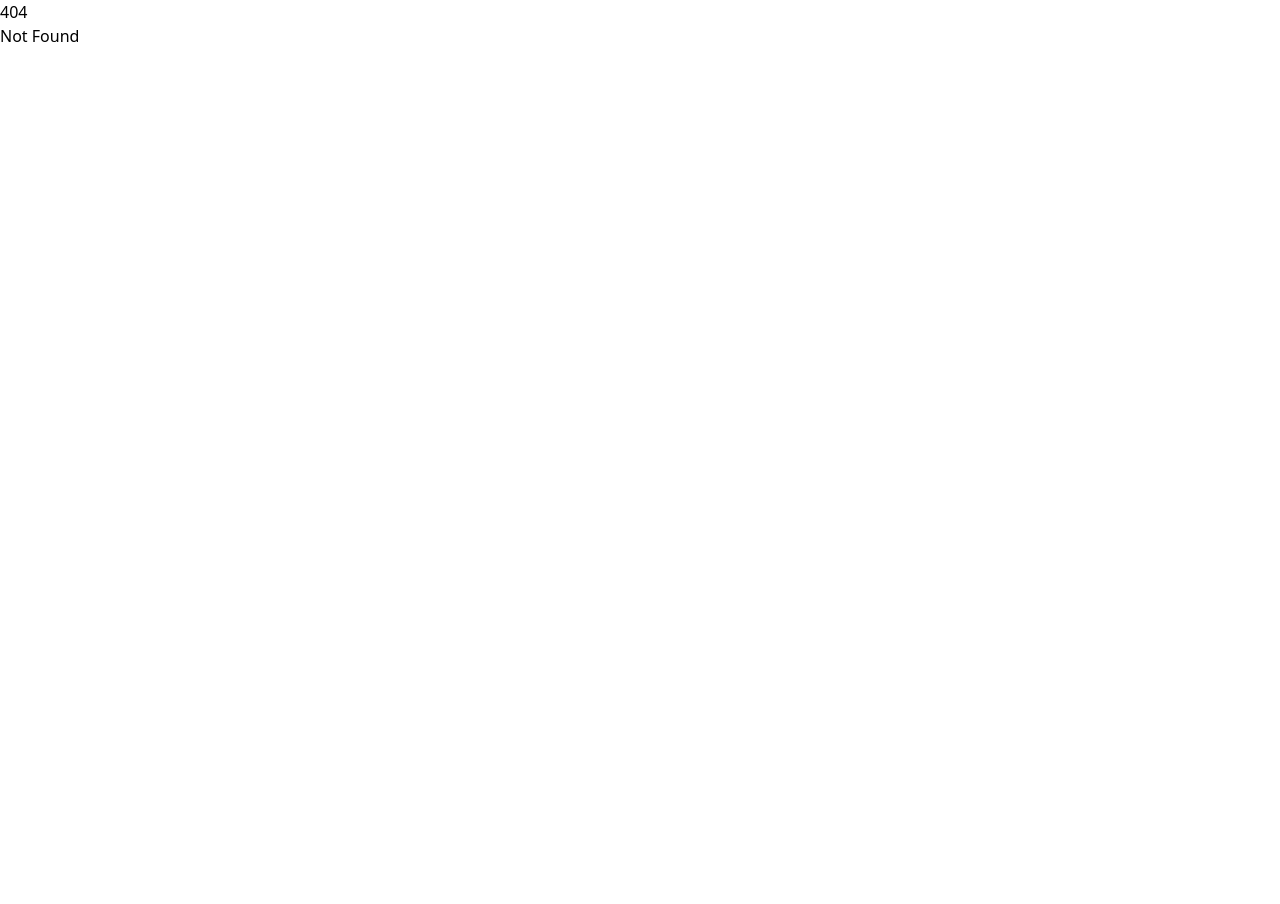
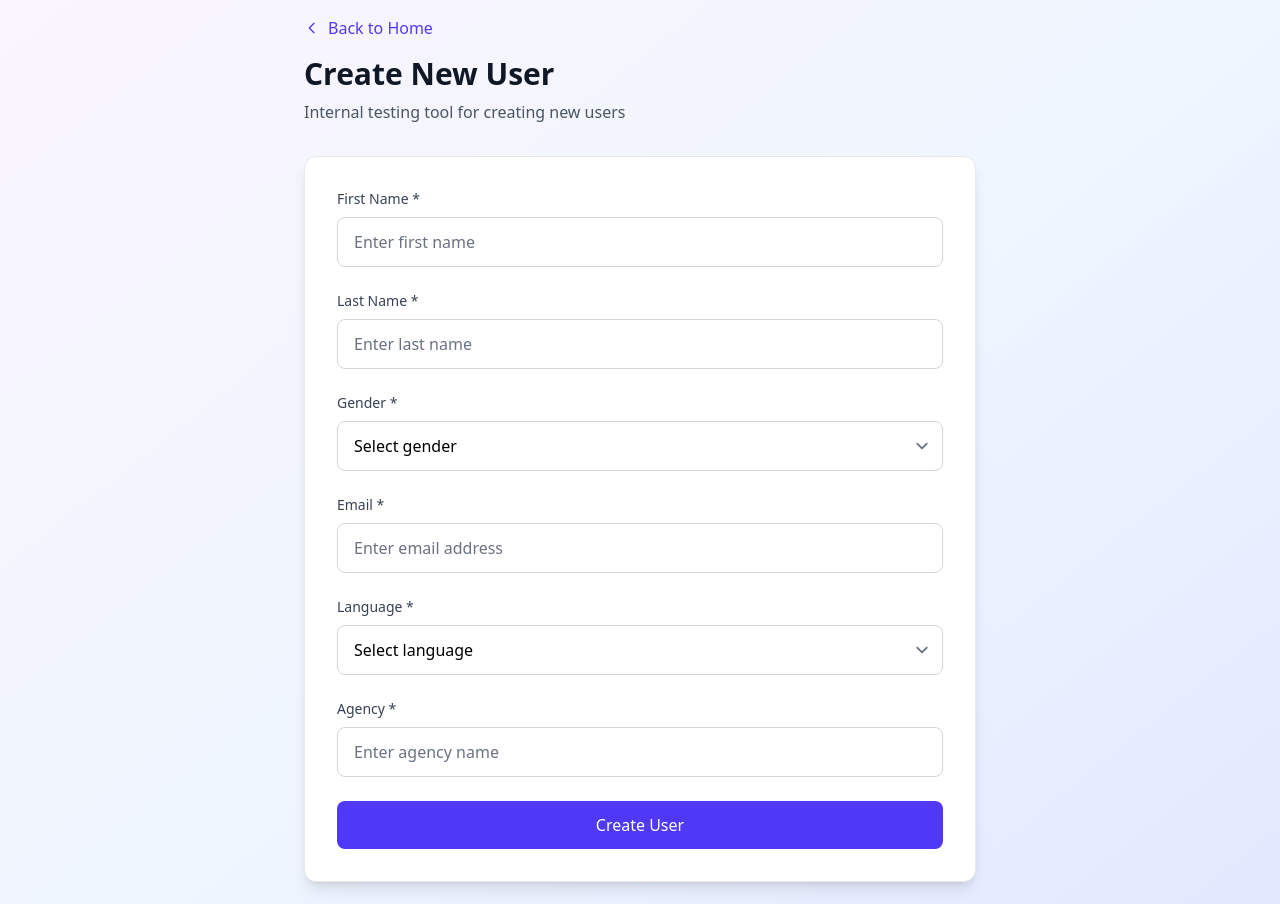
Before and after one commit to robswbl/uniqu-mvp, a SvelteKit app: page /create-user in a window 1280 px wide. Before the commit this address had no page. Shown: the top 904 px of the page. Before the commit the page ends 800 px from the top, so only its background shows below. Built offline with nearby package versions, Linux system fonts and the light colour scheme.

Commit message:
feat: add internal user creation page for testing

```diff
--- /dev/null
+++ b/src/routes/create-user/+page.svelte
@@ -0,0 +1,230 @@
+<!-- src/routes/create-user/+page.svelte -->
+<script lang="ts">
+  import { goto } from '$app/navigation';
+
+  let firstName = '';
+  let lastName = '';
+  let gender = '';
+  let email = '';
+  let language = '';
+  let agency = '';
+  let isSubmitting = false;
+  let message = '';
+  let messageType = '';
+
+  async function createUser() {
+    if (!firstName || !lastName || !gender || !email || !language || !agency) {
+      message = 'Please fill in all fields';
+      messageType = 'error';
+      return;
+    }
+
+    isSubmitting = true;
+    message = '';
+
+    try {
+      const userData = {
+        firstName,
+        lastName,
+        gender,
+        email,
+        language,
+        agency
+      };
+
+      const response = await fetch('https://manage.app.n8n.cloud/webhook/clients/uniqu-createuser', {
+        method: 'POST',
+        headers: {
+          'Content-Type': 'application/json',
+        },
+        body: JSON.stringify(userData)
+      });
+
+      if (response.ok) {
+        message = 'User created successfully!';
+        messageType = 'success';
+        // Clear form
+        firstName = '';
+        lastName = '';
+        gender = '';
+        email = '';
+        language = '';
+        agency = '';
+      } else {
+        message = 'Failed to create user. Please try again.';
+        messageType = 'error';
+      }
+    } catch (error) {
+      console.error('Error creating user:', error);
+      message = 'Error creating user. Please try again.';
+      messageType = 'error';
+    } finally {
+      isSubmitting = false;
+    }
+  }
+</script>
+
+<svelte:head>
+  <title>Create User - Internal Testing</title>
+</svelte:head>
+
+<div class="min-h-screen bg-gradient-to-br from-purple-50 via-blue-50 to-indigo-100 p-4">
+  <div class="max-w-2xl mx-auto">
+
+    <!-- Header -->
+    <div class="mb-8">
+      <button
+        on:click={() => goto('/')}
+        class="inline-flex items-center text-indigo-600 hover:text-indigo-800 transition-colors duration-200 mb-4"
+        type="button"
+      >
+        <svg class="w-4 h-4 mr-2" fill="none" stroke="currentColor" viewBox="0 0 24 24">
+          <path stroke-linecap="round" stroke-linejoin="round" stroke-width="2" d="M15 19l-7-7 7-7" />
+        </svg>
+        Back to Home
+      </button>
+
+      <h1 class="text-3xl font-bold text-gray-900 mb-2">Create New User</h1>
+      <p class="text-gray-600">Internal testing tool for creating new users</p>
+    </div>
+
+    <!-- Form -->
+    <div class="bg-white rounded-xl shadow-lg border border-gray-200 p-8">
+      <form on:submit|preventDefault={createUser} class="space-y-6">
+
+        <!-- First Name -->
+        <div>
+          <label for="firstName" class="block text-sm font-medium text-gray-700 mb-2">
+            First Name *
+          </label>
+          <input
+            id="firstName"
+            type="text"
+            bind:value={firstName}
+            required
+            class="w-full px-4 py-3 border border-gray-300 rounded-lg focus:ring-2 focus:ring-indigo-500 focus:border-indigo-500 transition-colors"
+            placeholder="Enter first name"
+          />
+        </div>
+
+        <!-- Last Name -->
+        <div>
+          <label for="lastName" class="block text-sm font-medium text-gray-700 mb-2">
+            Last Name *
+          </label>
+          <input
+            id="lastName"
+            type="text"
+            bind:value={lastName}
+            required
+            class="w-full px-4 py-3 border border-gray-300 rounded-lg focus:ring-2 focus:ring-indigo-500 focus:border-indigo-500 transition-colors"
+            placeholder="Enter last name"
+          />
+        </div>
+
+        <!-- Gender -->
+        <div>
+          <label for="gender" class="block text-sm font-medium text-gray-700 mb-2">
+            Gender *
+          </label>
+          <select
+            id="gender"
+            bind:value={gender}
+            required
+            class="w-full px-4 py-3 border border-gray-300 rounded-lg focus:ring-2 focus:ring-indigo-500 focus:border-indigo-500 transition-colors"
+          >
+            <option value="">Select gender</option>
+            <option value="male">Male</option>
+            <option value="female">Female</option>
+          </select>
+        </div>
+
+        <!-- Email -->
+        <div>
+          <label for="email" class="block text-sm font-medium text-gray-700 mb-2">
+            Email *
+          </label>
+          <input
+            id="email"
+            type="email"
+            bind:value={email}
+            required
+            class="w-full px-4 py-3 border border-gray-300 rounded-lg focus:ring-2 focus:ring-indigo-500 focus:border-indigo-500 transition-colors"
+            placeholder="Enter email address"
+          />
+        </div>
+
+        <!-- Language -->
+        <div>
+          <label for="language" class="block text-sm font-medium text-gray-700 mb-2">
+            Language *
+          </label>
+          <select
+            id="language"
+            bind:value={language}
+            required
+            class="w-full px-4 py-3 border border-gray-300 rounded-lg focus:ring-2 focus:ring-indigo-500 focus:border-indigo-500 transition-colors"
+          >
+            <option value="">Select language</option>
+            <option value="English">English</option>
+            <option value="German">German</option>
+          </select>
+        </div>
+
+        <!-- Agency -->
+        <div>
+          <label for="agency" class="block text-sm font-medium text-gray-700 mb-2">
+            Agency *
+          </label>
+          <input
+            id="agency"
+            type="text"
+            bind:value={agency}
+            required
+            class="w-full px-4 py-3 border border-gray-300 rounded-lg focus:ring-2 focus:ring-indigo-500 focus:border-indigo-500 transition-colors"
+            placeholder="Enter agency name"
+          />
+        </div>
+
+        <!-- Message -->
+        {#if message}
+          <div class="p-4 rounded-lg {messageType === 'success' ? 'bg-green-50 border border-green-200 text-green-800' : 'bg-red-50 border border-red-200 text-red-800'}">
+            {message}
+          </div>
+        {/if}
+
+        <!-- Submit Button -->
+        <button
+          type="submit"
+          disabled={isSubmitting}
+          class="w-full bg-indigo-600 hover:bg-indigo-700 disabled:bg-indigo-400 text-white font-medium py-3 px-6 rounded-lg transition-colors duration-200 flex items-center justify-center"
+        >
+          {#if isSubmitting}
+            <svg class="animate-spin -ml-1 mr-3 h-5 w-5 text-white" xmlns="http://www.w3.org/2000/svg" fill="none" viewBox="0 0 24 24">
+              <circle class="opacity-25" cx="12" cy="12" r="10" stroke="currentColor" stroke-width="4"></circle>
+              <path class="opacity-75" fill="currentColor" d="M4 12a8 8 0 018-8V0C5.373 0 0 5.373 0 12h4zm2 5.291A7.962 7.962 0 014 12H0c0 3.042 1.135 5.824 3 7.938l3-2.647z"></path>
+            </svg>
+            Creating User...
+          {:else}
+            Create User
+          {/if}
+        </button>
+      </form>
+    </div>
+
+    <!-- Info Box -->
+    <div class="mt-6 bg-blue-50 border border-blue-200 rounded-lg p-4">
+      <div class="flex items-start">
+        <svg class="w-5 h-5 text-blue-600 mt-0.5 mr-3" fill="none" stroke="currentColor" viewBox="0 0 24 24">
+          <path stroke-linecap="round" stroke-linejoin="round" stroke-width="2" d="M13 16h-1v-4h-1m1-4h.01M21 12a9 9 0 11-18 0 9 9 0 0118 0z" />
+        </svg>
+        <div>
+          <h3 class="text-sm font-medium text-blue-900">Internal Testing Tool</h3>
+          <p class="text-sm text-blue-700 mt-1">
+            This form sends user data to the n8n webhook for database creation. For internal testing purposes only.
+          </p>
+        </div>
+      </div>
+    </div>
+  </div>
+</div>
```
